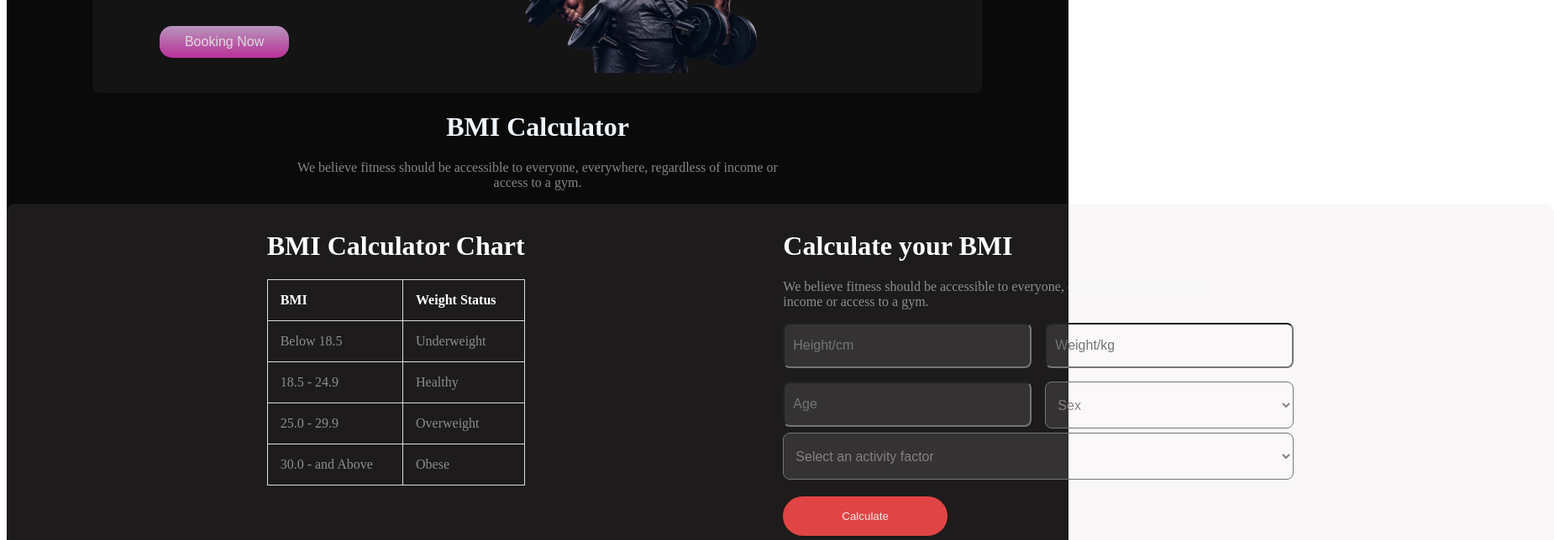
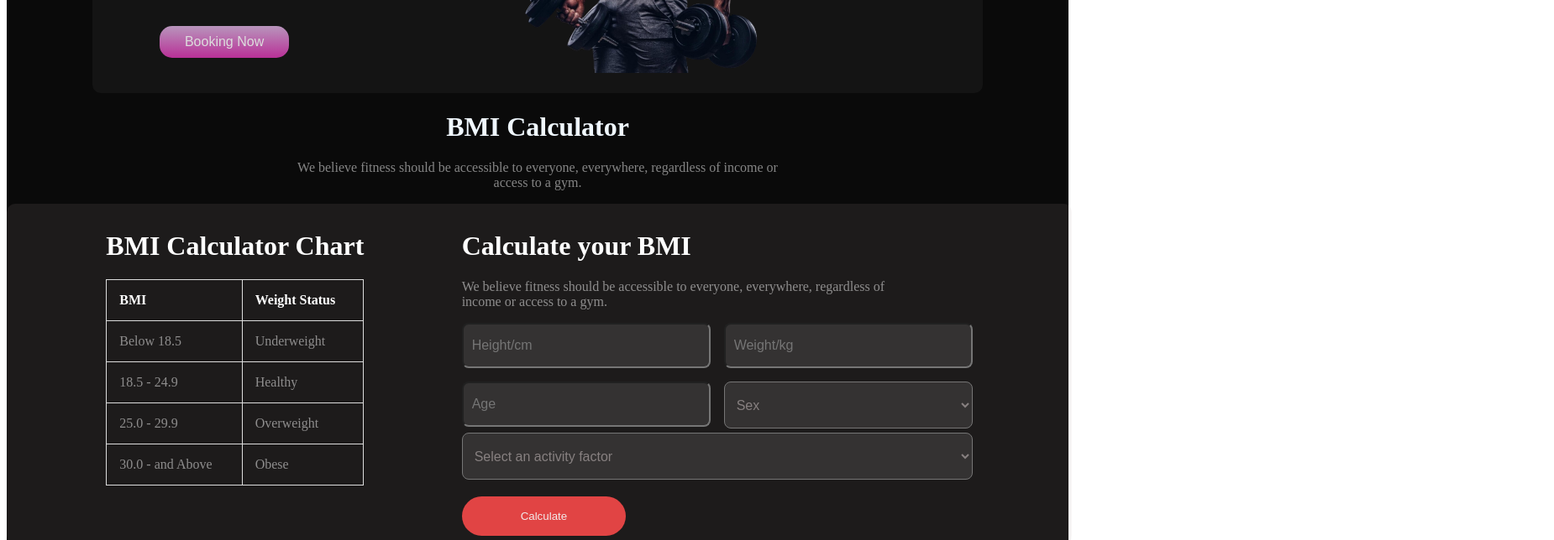
Before and after one commit to Raihan47230/assainment2, a plain HTML site: page index.html in a window 1280 px wide. Shown: the part 2124-2768 px from the top of the page at 84% size, 1850 px wide, since content can reach past the window. Drawn offline with Linux system fonts and the light colour scheme; a web font is replaced by a local one.

Commit message:
Update index.css

```diff
--- a/index.css
+++ b/index.css
@@ -341,7 +341,7 @@ div h1{
      background-color:  rgba(196, 174, 174, 0.1);
      display: flex;
      justify-content: space-evenly;
-     width: 1838px;
+     width: 100%;
      border-radius: 10px;
      padding: 10px 2px;
     }
```
